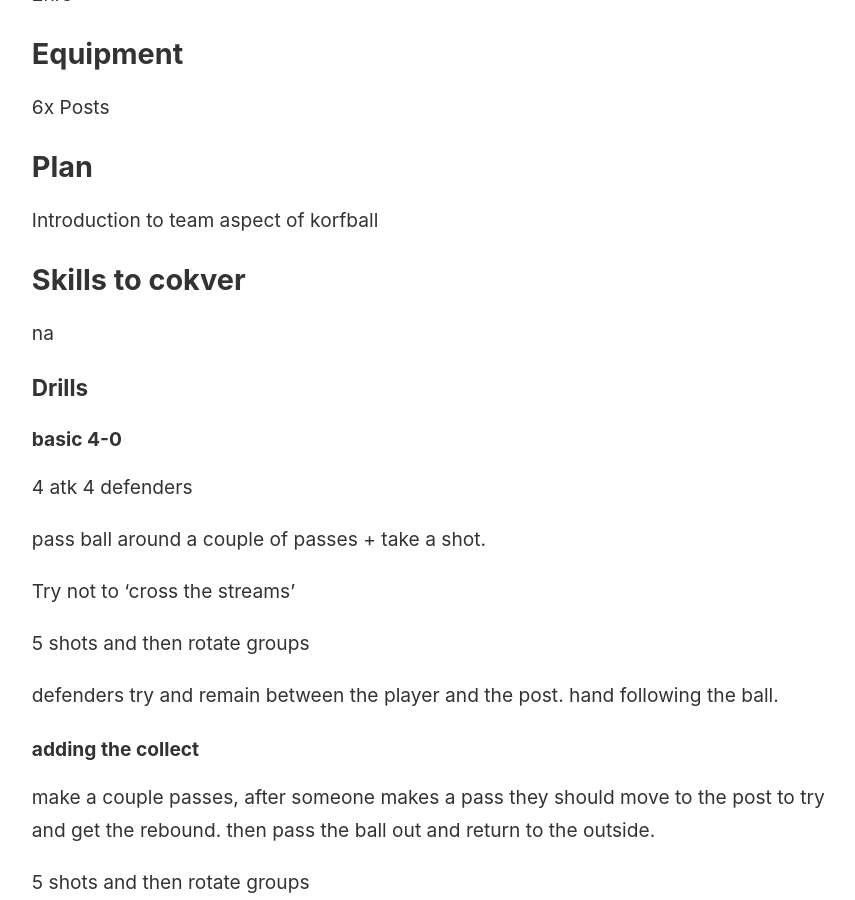
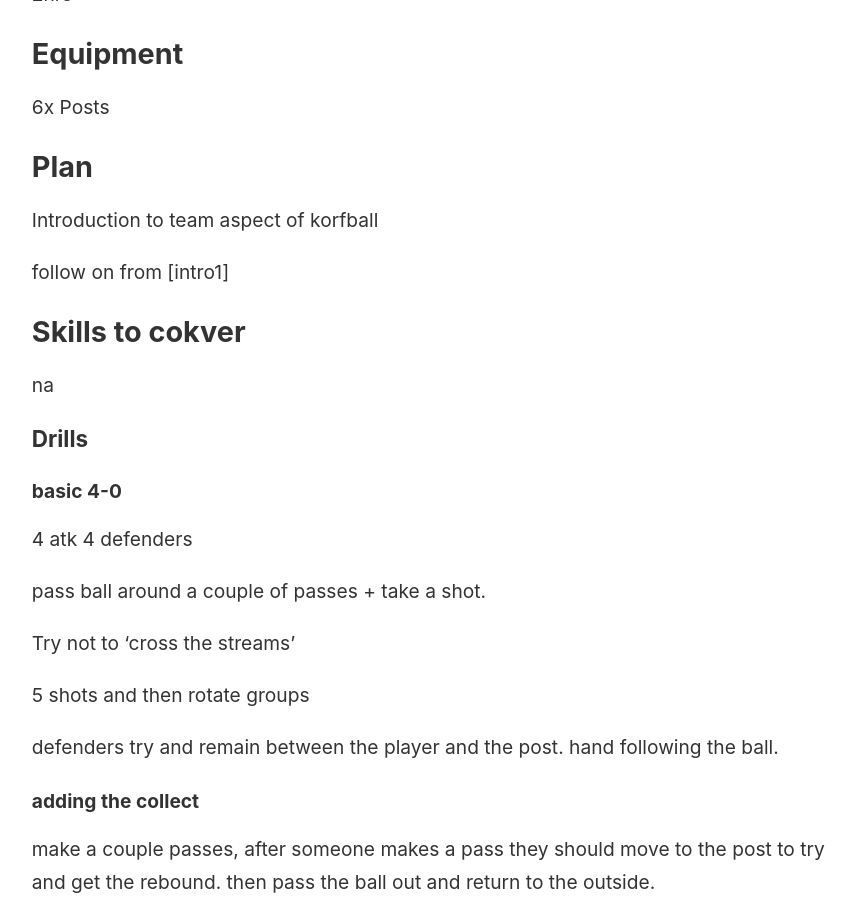
Before and after one commit to jamesptanner/notes, a Jekyll site: the page built from _notes/korfball/sessions/intro2.md, in a window 1280 px wide and 900 px high, scrolled down 548 px. Shown: the whole window, without its empty margins (45-900 px from the left). Built offline with Jekyll 4.4.1, drawn with Linux system fonts in a browser that asks for light colours.

Commit message:
Create second session.

```diff
--- a/_notes/korfball/sessions/intro2.md
+++ b/_notes/korfball/sessions/intro2.md
@@ -16,6 +16,8 @@ Start introduction of the teamwork aspect of korfball
 ## Plan
 
 Introduction to team aspect of korfball
+
+follow on from [intro1]
 
 ## Skills to cokver
 
```
